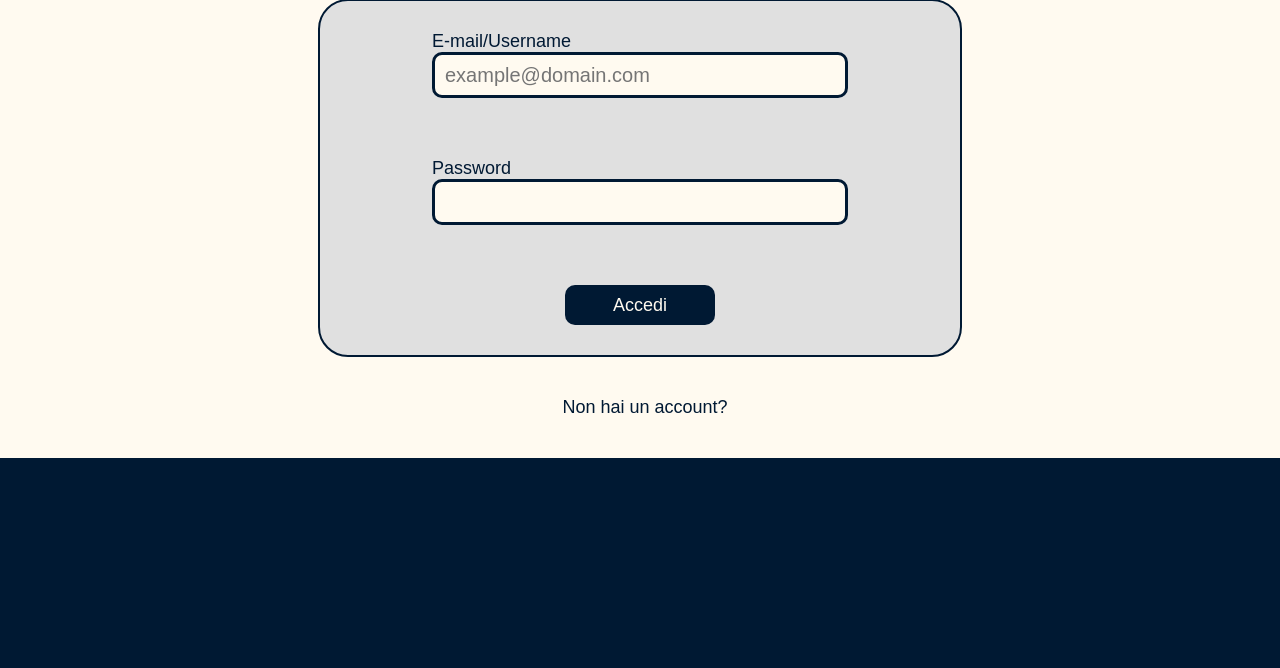
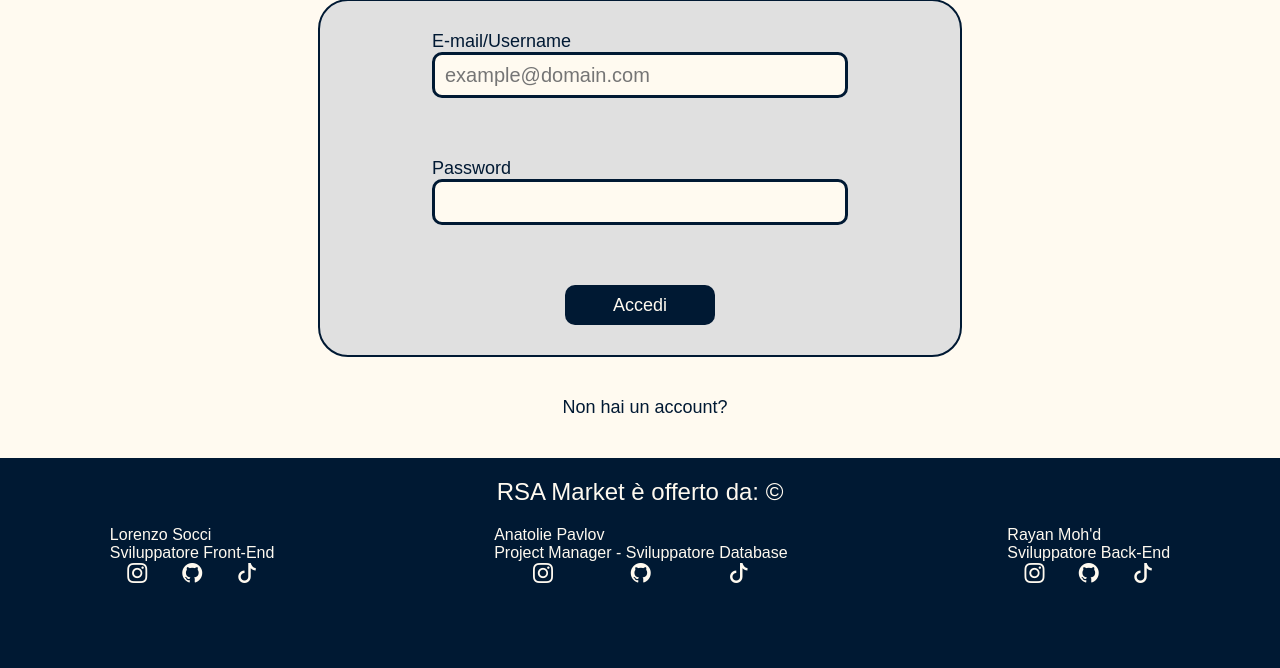
Before and after one commit to Rayan2426/RSA_market, a PHP site: page /login.php in a window 1280 px wide. Shown: the part 361-1029 px from the top of the page. Run offline with PHP 8.4, Linux system fonts and the light colour scheme; some web fonts are replaced.

Commit message:
add footer

```diff
--- a/css/style.css
+++ b/css/style.css
@@ -41,8 +41,7 @@ body {
 }
 
 /*Header classes*/
-header,
-footer {
+header {
     width: 100%;
     height: 210px;
     background-color: var(--black);
@@ -80,6 +79,60 @@ header img:hover {
 .logout-button{
     border-color: red;
     transition: 0.4s all ease;
+}
+
+/*Footer classes*/
+footer{
+    width: 100%;
+    height: 210px;
+    background-color: var(--black);
+}
+
+.footer-paragraph{
+    padding-top: 20px;
+    font-size: 24px;
+    text-align: center;
+    color: var(--white);
+}
+
+.developer-container{
+    margin-top: 20px;
+    width: 100%;
+    display: flex;
+    align-items: center;
+    justify-content: space-around;
+}
+
+.devoloper-container div{
+    display: flex;
+    flex-direction: column;
+    align-items: center;
+    justify-content: center;
+    gap: 10px;
+}
+
+.developer-container div p{
+    color: var(--white);
+    font-size: 16px;
+}
+
+.social-container{
+    width: 100%;
+    display: flex;
+    align-items: center;
+    justify-content: space-around;
+}
+
+.social-container i{
+    color: var(--white);
+    font-size: 20px;
+    transition: all 0.4s ease;
+}
+
+.social-container i:hover{
+    cursor: pointer;
+    color: var(--yellow);
+    transition: all 0.4s ease;
 }
 
 /*Pages classes*/
@@ -141,7 +194,9 @@ select {
     border-radius: 10px;
 }
 
-.form button {
+.form button,
+.offer-button,
+.delete-button {
     margin: 30px;
     width: 150px;
     height: 40px;
@@ -170,7 +225,9 @@ input[type=file]:hover,
 .redirect-container button:hover,
 .insert-box button:hover,
 .form-filter button:hover,
-.redirect-div button:hover {
+.redirect-div button:hover,
+.offer-button:hover,
+.delete-button:hover {
     cursor: pointer;
     border: 1px solid var(--yellow);
     color: var(--yellow);
--- a/login.php
+++ b/login.php
@@ -13,6 +13,7 @@ unset($_SESSION["email"]);
     <link rel="preconnect" href="https://fonts.gstatic.com" crossorigin>
     <link href="https://fonts.googleapis.com/css2?family=Poetsen+One&display=swap" rel="stylesheet">
     <link rel="stylesheet" href="./css/style.css">
+    <link rel="stylesheet" href="https://cdn.jsdelivr.net/npm/bootstrap-icons@1.11.3/font/bootstrap-icons.min.css">
     <link rel="shortcut icon" href="images/logo.png" type="image/x-icon">
     <title>RSA Market | Login</title>
 </head>
@@ -56,6 +57,36 @@ unset($_SESSION["email"]);
     </div>
 
     <footer>
+        <p class="footer-paragraph">RSA Market è offerto da: ©</p>
+        <div class="developer-container">
+            <div>
+                <p>Lorenzo Socci</p>
+                <p>Sviluppatore Front-End</p>
+                <div class="social-container">
+                    <i class="bi bi-instagram"></i>
+                    <i class="bi bi-github"></i>
+                    <i class="bi bi-tiktok"></i>
+                </div>
+            </div>
+            <div>
+                <p>Anatolie Pavlov</p>
+                <p>Project Manager - Sviluppatore Database</p>
+                <div class="social-container">
+                    <i class="bi bi-instagram"></i>
+                    <i class="bi bi-github"></i>
+                    <i class="bi bi-tiktok"></i>
+                </div>
+            </div>
+            <div>
+                <p>Rayan Moh'd</p>
+                <p>Sviluppatore Back-End</p>
+                <div class="social-container">
+                    <i class="bi bi-instagram"></i>
+                    <i class="bi bi-github" onclick="changePage('https://github.com/Rayan2426')"></i>
+                    <i class="bi bi-tiktok"></i>
+                </div>
+            </div>
+        </div>
 
     </footer>
 </body>
```
Also changed, not shown: mysales.php (+5 -5 lines).
